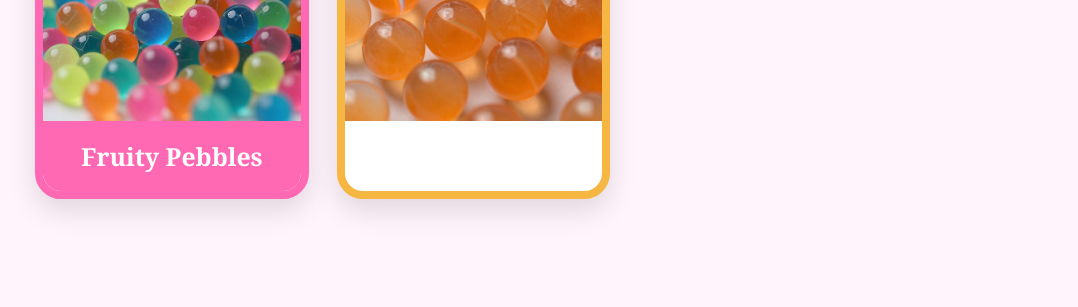
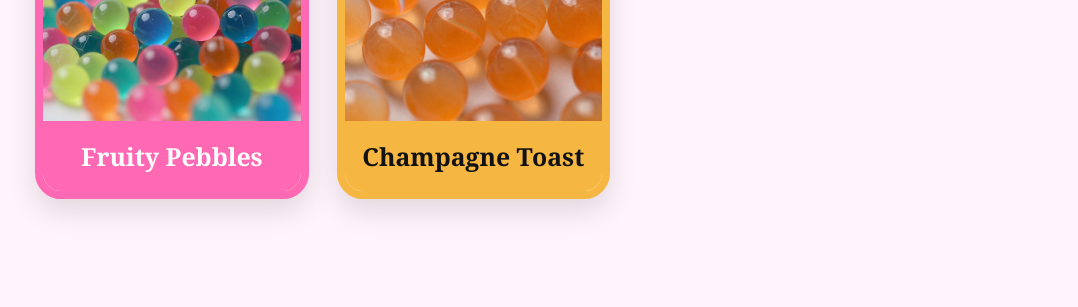
Before and after one commit to holidayv123/freshie-junkie2, a plain HTML site: page scents.html in a window 1280 px wide. Shown: the part 2000-2307 px from the top of the page, without its empty margins (16-1094 px from the left). Drawn offline with Linux system fonts and the light colour scheme.

Commit message:
Add files via upload

```diff
--- a/scents.html
+++ b/scents.html
@@ -151,6 +151,7 @@
       <div class="scent-card gold">
        <img src="assets/images/orangebeads.jpg"
      alt="Orange scent beads for Champagne Toast">
+	 <h3>Champagne Toast</h3>
       </div>
 
     </div>
```
